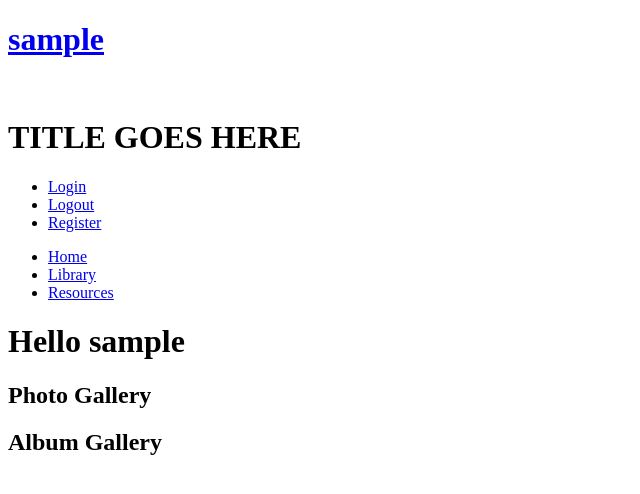
After one commit to bgarnaat/django-imager-1, a Django app: page /images/library/ in a window 1280 px wide. The commit adds this page. Shown: the top 494 px of the page, without its empty margins (0-640 px from the left). Run offline with Django 3.2, Linux system fonts and the light colour scheme; the visitor is signed in with stand-in values (Sample User, id 1); data that the repository does not hold is empty; some libraries are stand-ins or nearby versions.

Commit message:
added library view added album view added photo view updated urls added library template added album template added photo template

```diff
--- a/imager/imager/settings.py
+++ b/imager/imager/settings.py
@@ -39,6 +39,7 @@ INSTALLED_APPS = [
     'django.contrib.staticfiles',
     'imager_profile',
     'imager_images',
+    'sorl.thumbnail',
 ]
 
 MIDDLEWARE_CLASSES = [
--- a/imager/imager/templates/home.html
+++ b/imager/imager/templates/home.html
@@ -6,7 +6,7 @@
   </head>
   <body>
     <header>
-      <h1>{{user.username}}</h1>
+      <h1><a href="/accounts/profile">{{user.username}}</a></h1>
       <img id="logo" src="{{img_url}}" alt="" />
       <h1>TITLE GOES HERE</h1>
       <ul id="loginout">
@@ -16,11 +16,15 @@
       </ul>
       <nav>
         <ul id="nav_ul">
-          <li class="nav_li">Home</li>
-          <li class="nav_li">About</li>
-          <li class="nav_li">Resources</li>
+          <li class="nav_li"><a href="#">Home</a></li>
+          <li class="nav_li"><a href="#">Library</a></li>
+          <li class="nav_li"><a href="#">Resources</a></li>
         </ul>
       </nav>
     </header>
+    <main>
+      {% block content %}
+      {% endblock %}
+    </main>
   </body>
 </html>
--- /dev/null
+++ b/imager/imager/templates/library.html
@@ -0,0 +1,23 @@
+{% extends "home.html" %}
+{% load thumbnail %}
+{% block content %}
+<h1>Hello {{user.username}}</h1>
+
+
+<section>
+  <h2>Photo Gallery</h2>
+  <ul>
+    {% for image in img %}
+      <li><a href="/images/photo/{{image.id}}"><img src="{{image.image.url}}" alt="" width="100px" height="100px" /></a></li>
+    {% endfor %}
+  </ul>
+</section>
+<section>
+  <h2>Album Gallery</h2>
+  <ul>
+    {% for cover in album_cover %}
+    <li><a href="/images/album/{{cover.1.id}}"><img src="{{cover.0}}" alt="" width="100px" height="100px" /></a></li>
+    {% endfor %}
+  </ul>
+</section>
+{% endblock %}
--- a/imager/imager/urls.py
+++ b/imager/imager/urls.py
@@ -15,7 +15,7 @@ Including another URLconf
 """
 from django.conf.urls import url, include
 from django.contrib import admin
-from .views import ClassView, logout_view
+from .views import ClassView, logout_view, ProfileView, LibraryView, AlbumView, PhotoView
 from django.conf.urls.static import static
 from imager import settings
 
@@ -25,7 +25,10 @@ urlpatterns = [
     # url(r'^login/$', 'django.contrib.auth.views.login'),
     url(r'^logout/$', logout_view),
     url(r'^accounts/', include('registration.backends.hmac.urls')),
-    url(r'^accounts/profile/$', ClassView.as_view(), name='home_page'),
+    url(r'^accounts/profile/$', ProfileView.as_view(), name='profile'),
+    url(r'^images/library/$', LibraryView.as_view(), name='library'),
+    url(r'^images/album/(?P<id>[0-9])$', AlbumView.as_view(), name='album'),
+    url(r'^images/photo/(?P<id>[0-9])$', PhotoView.as_view(), name='photo'),
 ]
 
 if settings.DEBUG:
--- a/imager/imager/views.py
+++ b/imager/imager/views.py
@@ -4,7 +4,8 @@ from django.shortcuts import redirect
 from django.views.generic import TemplateView
 from django.contrib.auth import logout
 from imager.settings import MEDIA_URL
-from imager_images.models import Photo
+from imager_images.models import Photo, Album
+from django.contrib.auth.models import User
 import os
 
 
@@ -24,3 +25,39 @@ class ClassView(TemplateView):
         except IndexError:
             img_url = os.path.join(MEDIA_URL, 'neil.jpg')
         return {'img_url': img_url}
+
+
+class ProfileView(TemplateView):
+    template_name = 'profile.html'
+
+    def get_context_data(self):
+        img_qty = Photo.objects.all().filter(owner=self.request.user).count()
+        album_qty = Album.objects.all().filter(owner=self.request.user).count()
+        return {'album_qty': album_qty, 'img_qty': img_qty}
+
+
+class LibraryView(TemplateView):
+    template_name = 'library.html'
+
+    def get_context_data(self):
+        img = Photo.objects.all().filter(owner=self.request.user)
+        album = Album.objects.all().filter(owner=self.request.user)
+        album_cover = [(item.photos.all()[0].image.url, item) for item in album]
+        return {'album_cover': album_cover, 'img': img}
+
+
+class AlbumView(TemplateView):
+    template_name = 'album.html'
+
+    def get_context_data(self, *arg, **kwargs):
+        album = Album.objects.all().filter(id=kwargs['id'])[0]
+        photos = album.photos.all()
+        return {'album': album, 'photos': photos}
+
+
+class PhotoView(TemplateView):
+    template_name = 'photo.html'
+
+    def get_context_data(self, *arg, **kwargs):
+        img = Photo.objects.all().filter(id=kwargs['id'])[0]
+        return {'img': img}
```
Also changed, not shown: imager/imager/templates/album.html (added, +18 -0 lines), imager/imager/templates/photo.html (added, +11 -0 lines), imager/imager/templates/profile.html (added, +10 -0 lines).
